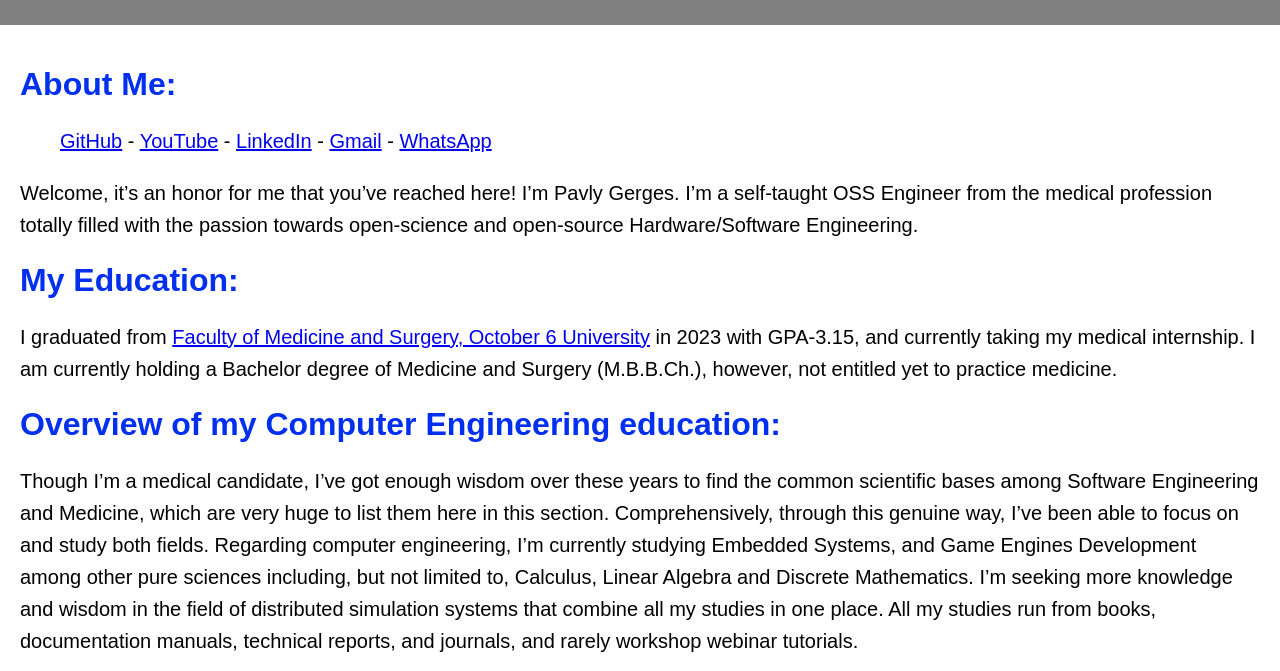
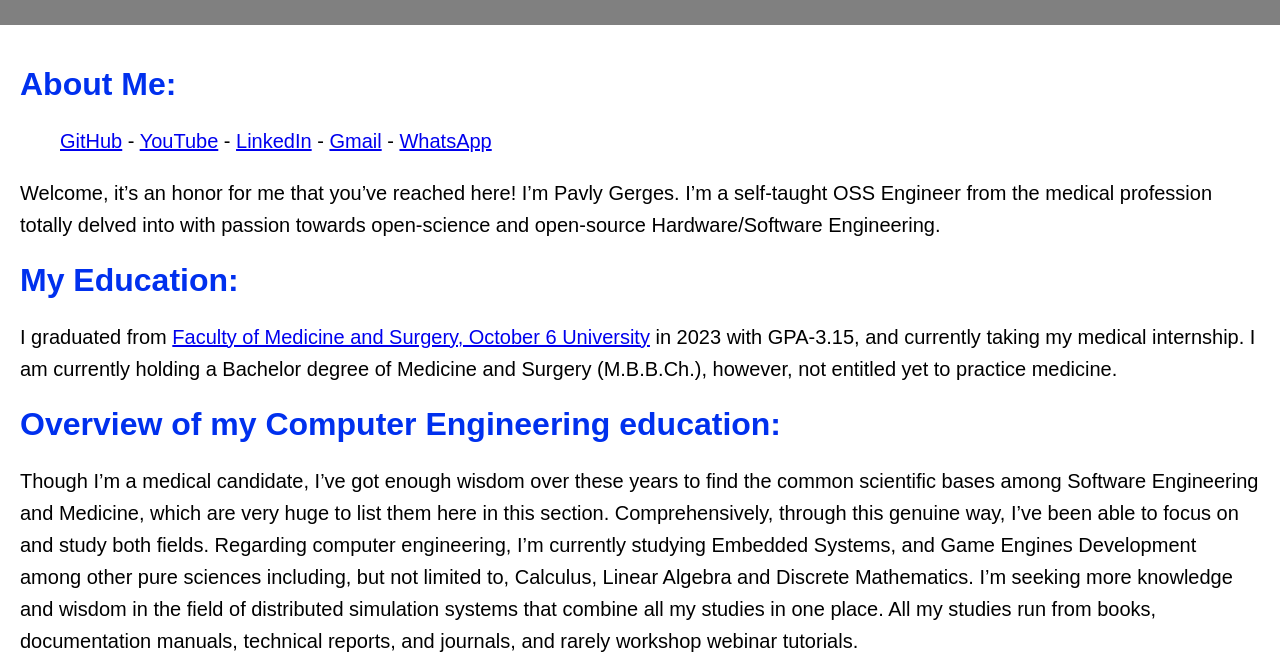
Before and after one commit to pavly-gerges/pavly-gerges, a Jekyll site: the page built from resume/index.md, in a window 1280 px wide and 900 px high, cut to the strip 229-900 px from the top of the window. Built offline with Jekyll 4.4.1, drawn with Linux system fonts in a browser that asks for light colours; our own code applies the rules of GitHub Pages for plain Markdown files.

Commit message:
Update index.md

```diff
--- a/resume/index.md
+++ b/resume/index.md
@@ -1,7 +1,7 @@
 # About Me:
 > [GitHub](https://github.com/pavly-gerges) - [YouTube](https://www.youtube.com/@pavlg3944) - [LinkedIn](https://www.linkedin.com/in/pavly-gerges-420b81228/) - [Gmail](https://mail.google.com/mail/u/0/?fs=1&to=pepogerges33@gmail.com&su=SUBJECT&body=BODY&bcc=&tf=cm) - [WhatsApp](https://wa.me/201011912807)
 
-Welcome, it's an honor for me that you've reached here! I'm Pavly Gerges. I'm a self-taught OSS Engineer from the medical profession totally filled with the passion towards open-science and open-source Hardware/Software Engineering.
+Welcome, it's an honor for me that you've reached here! I'm Pavly Gerges. I'm a self-taught OSS Engineer from the medical profession totally delved into with passion towards open-science and open-source Hardware/Software Engineering.
 
 # My Education:
 I graduated from [Faculty of Medicine and Surgery, October 6 University](https://o6u.edu.eg/Faculties.aspx?FactId=2) in 2023 with GPA-3.15, and currently taking my medical internship. I am currently holding a Bachelor degree of Medicine and Surgery (M.B.B.Ch.), however, not entitled yet to practice medicine.
```
